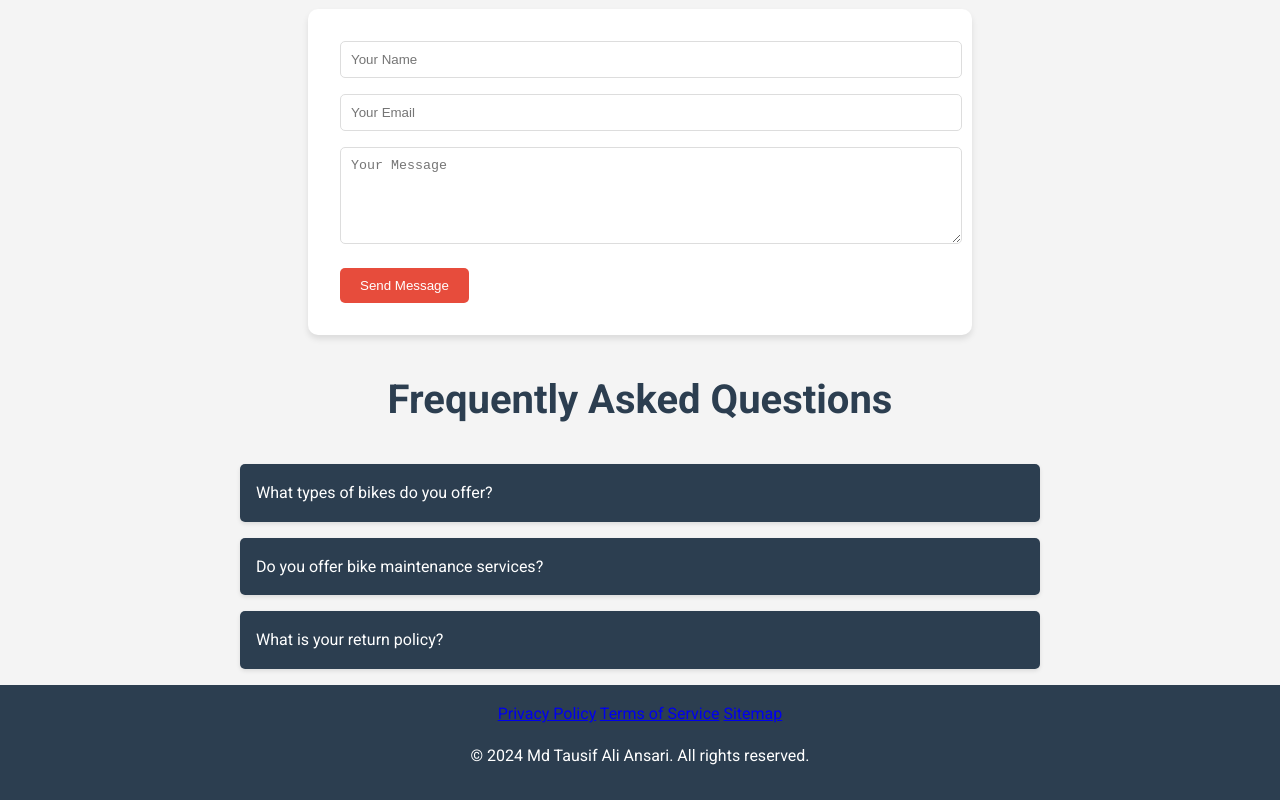
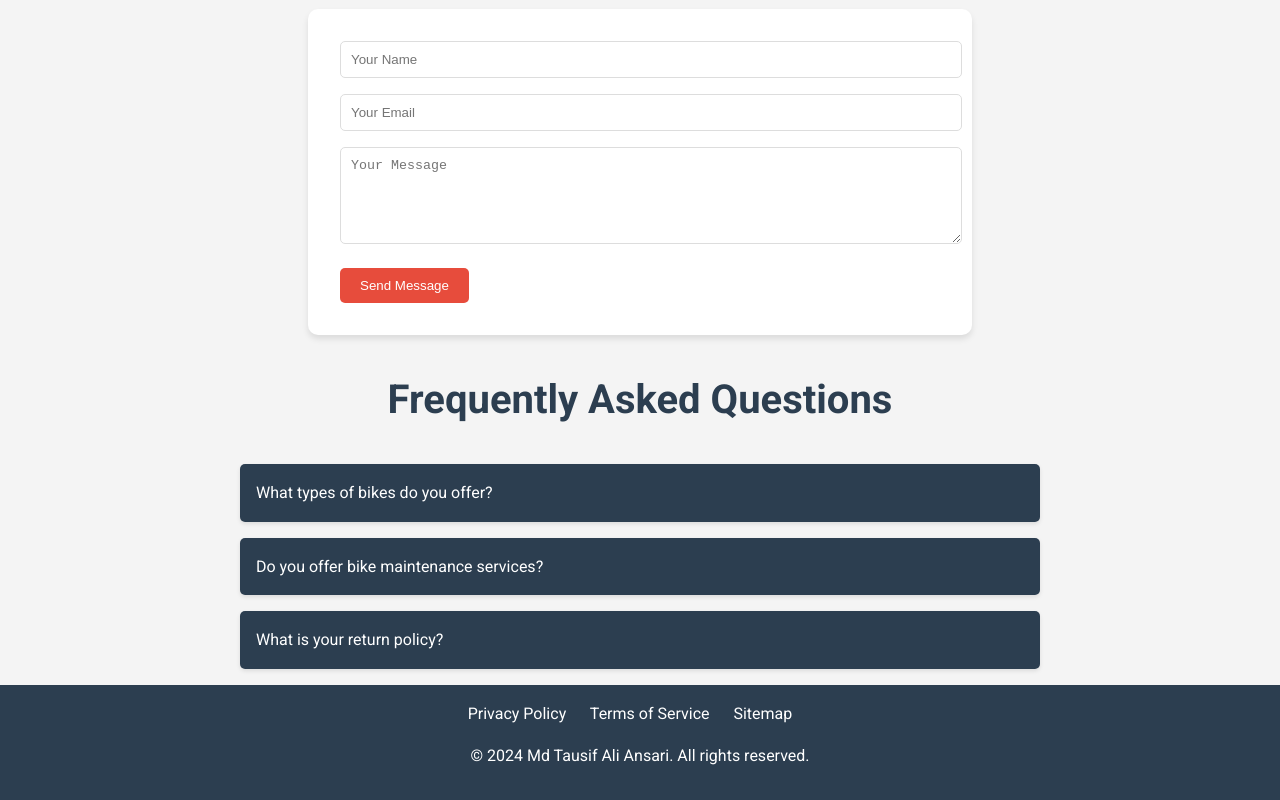
Before and after one commit to Tausifonly001/BikeHub, a plain HTML site: page BikeHub/index.html in a window 1280 px wide. Shown: the part 2983-3783 px from the top of the page. Drawn offline with Linux system fonts and the light colour scheme.

Commit message:
Update style.css

```diff
--- a/BikeHub/style.css
+++ b/BikeHub/style.css
@@ -267,6 +267,14 @@
             text-align: center;
             padding: 1rem 0;
         }
+        .footer-links a {
+            color: white;
+            text-decoration: none;
+            margin-right: 20px;
+        }
+        .footer-links a:hover {
+            color: var(--secondary-color);
+        }
 
         @media (max-width: 768px) {
             .nav-toggle {
```
